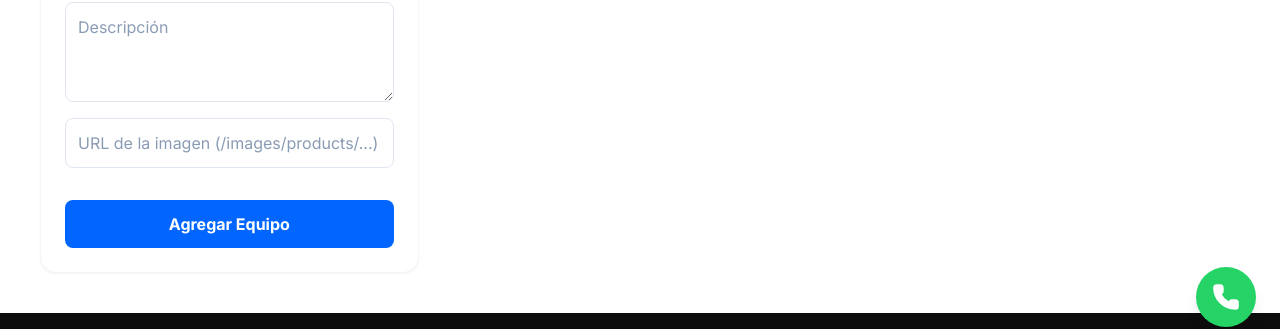
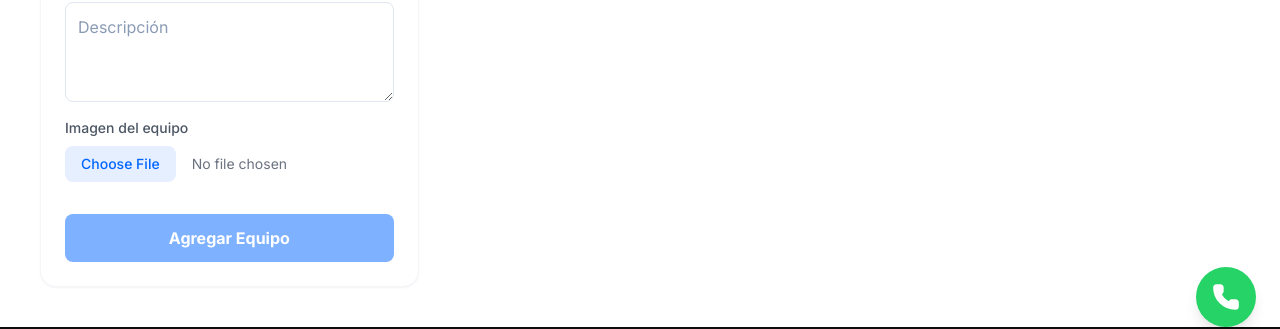
Before and after one commit to Victor002823/antygravity, a Next.js app: page /admin in a window 1280 px wide. Shown: the part 449-778 px from the top of the page. Built offline with nearby package versions, Linux system fonts and the light colour scheme; no server answers; the database is empty; sample sign-in values are in the browser's storage.

Commit message:
add R2 image upload to admin panel

```diff
--- a/app/admin/page.tsx
+++ b/app/admin/page.tsx
@@ -8,24 +8,22 @@ export default function Admin() {
 
   const [products, setProducts] = useState<any[]>([]);
   const [loading, setLoading] = useState(false);
+  const [uploading, setUploading] = useState(false);
 
   const [form, setForm] = useState({
     name: '',
     category: '',
     description: '',
-    // Si usas un input file, mantenemos image, si es URL, usa string
     imageUrl: '',
   });
 
   const [editing, setEditing] = useState<any | null>(null);
 
-  // 🔐 AUTH SAFE
   useEffect(() => {
     const token = localStorage.getItem('token');
     if (!token) router.push('/login');
   }, [router]);
 
-  // 📦 LEER PRODUCTOS (GET)
   const loadProducts = async () => {
     try {
       const token = localStorage.getItem('token');
@@ -34,9 +32,7 @@ export default function Admin() {
       setLoading(true);
 
       const res = await fetch('/api/products', {
-        headers: {
-          Authorization: `Bearer ${token}`,
-        },
+        headers: { Authorization: `Bearer ${token}` },
       });
 
       const data = await res.json();
@@ -55,19 +51,42 @@ export default function Admin() {
     }
   };
 
-  // ➕/✏️ CREAR O EDITAR PRODUCTO (POST / PUT)
+  const handleImageUpload = async (e: React.ChangeEvent<HTMLInputElement>) => {
+    const file = e.target.files?.[0];
+    if (!file) return;
+
+    setUploading(true);
+    try {
+      const formData = new FormData();
+      formData.append('file', file);
+
+      const res = await fetch('/api/upload', {
+        method: 'POST',
+        body: formData,
+      });
+
+      const data = await res.json();
+
+      if (data.success) {
+        setForm((prev) => ({ ...prev, imageUrl: data.url }));
+      } else {
+        alert('Error al subir imagen: ' + data.error);
+      }
+    } catch (error) {
+      console.error('Upload error:', error);
+      alert('Error de conexión al subir la imagen');
+    }
+    setUploading(false);
+  };
+
   const handleSaveProduct = async (e: React.FormEvent) => {
     e.preventDefault();
     try {
       const token = localStorage.getItem('token');
       const isEditing = !!editing;
 
-      // Si estas usando '/api/create-product' puedes cambiar la URL aquí para el POST
-      const url = isEditing ? '/api/products' : '/api/products';
-      const method = isEditing ? 'PUT' : 'POST';
-
-      const res = await fetch(url, {
-        method: method,
+      const res = await fetch('/api/products', {
+        method: isEditing ? 'PUT' : 'POST',
         headers: {
           'Content-Type': 'application/json',
           Authorization: `Bearer ${token}`,
@@ -78,8 +97,8 @@ export default function Admin() {
       const data = await res.json();
 
       if (data.success) {
-        loadProducts(); // Recargar la lista
-        setForm({ name: '', category: '', description: '', imageUrl: '' }); // Limpiar
+        loadProducts();
+        setForm({ name: '', category: '', description: '', imageUrl: '' });
         setEditing(null);
         alert(isEditing ? 'Producto actualizado' : 'Producto creado');
       } else {
@@ -90,7 +109,6 @@ export default function Admin() {
     }
   };
 
-  // 🗑️ BORRAR PRODUCTO (DELETE)
   const handleDeleteProduct = async (id: string) => {
     if (!confirm('¿Estás seguro de que deseas eliminar este equipo?')) return;
 
@@ -98,15 +116,13 @@ export default function Admin() {
       const token = localStorage.getItem('token');
       const res = await fetch(`/api/products?id=${id}`, {
         method: 'DELETE',
-        headers: {
-          Authorization: `Bearer ${token}`,
-        },
+        headers: { Authorization: `Bearer ${token}` },
       });
 
       const data = await res.json();
 
       if (data.success) {
-        loadProducts(); // Recargar lista tras borrar
+        loadProducts();
       } else {
         alert('Error al borrar: ' + data.error);
       }
@@ -115,7 +131,6 @@ export default function Admin() {
     }
   };
 
-  // Cargar info en el formulario para editar
   const handleEditClick = (product: any) => {
     setEditing(product);
     setForm({
@@ -146,7 +161,6 @@ export default function Admin() {
       </div>
 
       <div className="grid grid-cols-1 lg:grid-cols-3 gap-8">
-        {/* Formulario */}
         <div className="bg-white p-6 rounded-2xl shadow-sm border border-gray-100 h-fit">
           <h2 className="text-2xl font-bold mb-6">{editing ? 'Editar Equipo' : 'Nuevo Equipo'}</h2>
           <form onSubmit={handleSaveProduct} className="flex flex-col gap-4">
@@ -176,19 +190,29 @@ export default function Admin() {
               onChange={(e) => setForm({ ...form, description: e.target.value })}
               required
             />
-            {/* Por ahora un campo de texto para la URL de la imagen. Si usas subida de archivos, se cambia a input type="file" */}
-            <input
-              type="text"
-              placeholder="URL de la imagen (/images/products/...)"
-              className="p-3 border border-gray-200 rounded-lg outline-none focus:border-primary"
-              value={form.imageUrl}
-              onChange={(e) => setForm({ ...form, imageUrl: e.target.value })}
-            />
+
+            <div>
+              <label className="block text-sm font-medium text-gray-600 mb-2">Imagen del equipo</label>
+              <input
+                type="file"
+                accept="image/*"
+                onChange={handleImageUpload}
+                disabled={uploading}
+                className="w-full text-sm text-gray-500 file:mr-4 file:py-2 file:px-4 file:rounded-lg file:border-0 file:bg-primary/10 file:text-primary file:font-medium hover:file:bg-primary/20"
+              />
+              {uploading && <p className="text-sm text-primary mt-2">Subiendo imagen...</p>}
+              {form.imageUrl && !uploading && (
+                <div className="mt-3 w-24 h-24 bg-gray-50 rounded-lg overflow-hidden border border-gray-200">
+                  <img src={form.imageUrl} alt="Vista previa" className="w-full h-full object-contain p-1" />
+                </div>
+              )}
+            </div>
 
             <div className="flex gap-2 mt-4">
               <button
                 type="submit"
-                className="flex-1 bg-primary text-white p-3 rounded-lg font-bold hover:bg-primary/90 transition"
+                disabled={uploading || !form.imageUrl}
+                className="flex-1 bg-primary text-white p-3 rounded-lg font-bold hover:bg-primary/90 transition disabled:opacity-50 disabled:cursor-not-allowed"
               >
                 {editing ? 'Guardar Cambios' : 'Agregar Equipo'}
               </button>
@@ -205,7 +229,6 @@ export default function Admin() {
           </form>
         </div>
 
-        {/* Lista de Productos */}
         <div className="lg:col-span-2">
           {loading ? (
             <div className="flex justify-center py-20">
--- a/app/api/upload/route.ts
+++ b/app/api/upload/route.ts
@@ -1,9 +1,11 @@
-import { S3Client, PutObjectCommand } from "@aws-sdk/client-s3";
-import { NextResponse } from "next/server";
+import { NextResponse } from 'next/server';
+import { S3Client, PutObjectCommand } from '@aws-sdk/client-s3';
 
-const r2 = new S3Client({
-  region: "auto",
-  endpoint: process.env.R2_ENDPOINT!,
+export const runtime = 'nodejs';
+
+const s3 = new S3Client({
+  region: 'auto',
+  endpoint: `https://${process.env.R2_ACCOUNT_ID}.r2.cloudflarestorage.com`,
   credentials: {
     accessKeyId: process.env.R2_ACCESS_KEY_ID!,
     secretAccessKey: process.env.R2_SECRET_ACCESS_KEY!,
@@ -13,40 +15,32 @@ const r2 = new S3Client({
 export async function POST(req: Request) {
   try {
     const formData = await req.formData();
-    const file = formData.get("file");
+    const file = formData.get('file') as File | null;
 
     if (!file) {
-      return NextResponse.json({ error: "No file" }, { status: 400 });
+      return NextResponse.json({ success: false, error: 'No se envió ningún archivo' }, { status: 400 });
     }
 
-    const fileData = file as Blob;
-    const buffer = Buffer.from(await fileData.arrayBuffer());
+    const bytes = await file.arrayBuffer();
+    const buffer = Buffer.from(bytes);
 
-    const key = `products/${Date.now()}-${Math.random()
-      .toString(36)
-      .substring(7)}.jpg`;
+    const ext = file.name.split('.').pop() || 'jpg';
+    const key = `products/${Date.now()}-${Math.random().toString(36).slice(2, 8)}.${ext}`;
 
-    await r2.send(
+    await s3.send(
       new PutObjectCommand({
-        Bucket: process.env.R2_BUCKET!,
+        Bucket: process.env.R2_BUCKET_NAME,
         Key: key,
         Body: buffer,
-        ContentType: "image/jpeg",
+        ContentType: file.type || 'application/octet-stream',
       })
     );
 
     const url = `${process.env.R2_PUBLIC_URL}/${key}`;
 
-    return NextResponse.json({
-      success: true,
-      url,
-    });
+    return NextResponse.json({ success: true, url });
   } catch (error) {
-    console.error("UPLOAD ERROR:", error);
-
-    return NextResponse.json(
-      { error: "UPLOAD_FAILED", detail: String(error) },
-      { status: 500 }
-    );
+    console.error('R2 upload error:', error);
+    return NextResponse.json({ success: false, error: 'Error al subir la imagen' }, { status: 500 });
   }
 }
```
